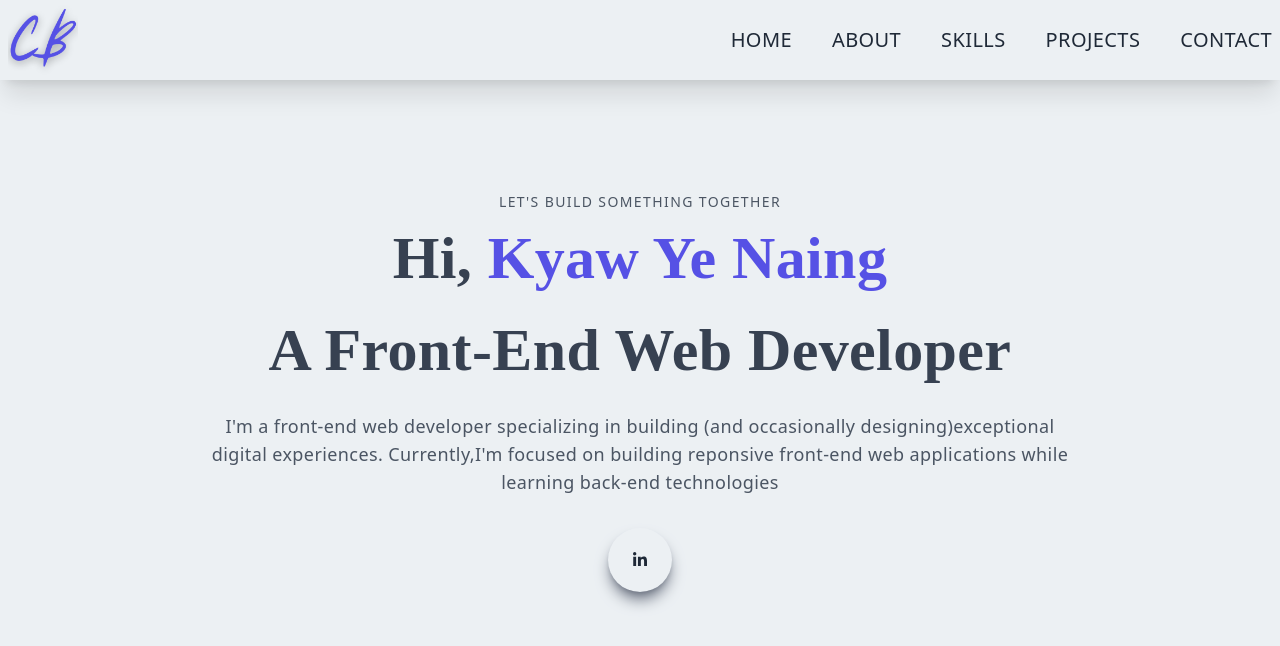
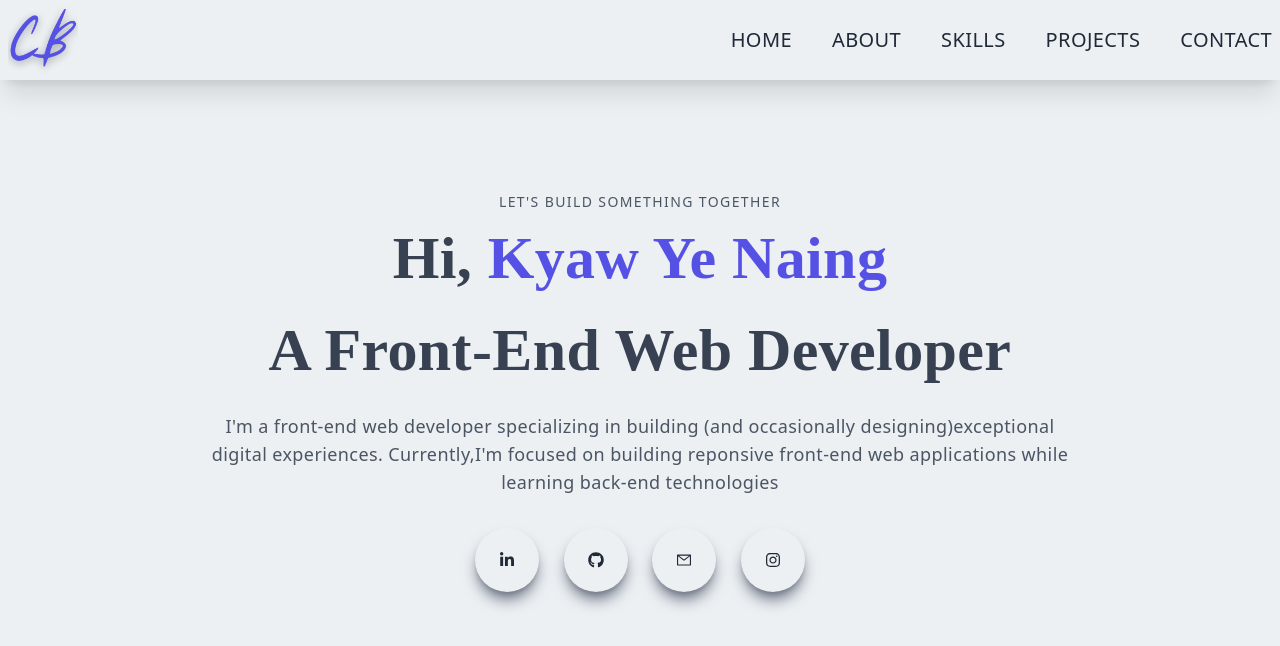
Before and after one commit to 0Chronic/Portfolio, a Next.js app in the folder portfolio-nextjs/: page / in a window 1280 px wide. Shown: the top 646 px of the page. Built offline with nearby package versions, Linux system fonts and the light colour scheme.

Commit message:
doing great job

```diff
--- a/portfolio-nextjs/components/Main.jsx
+++ b/portfolio-nextjs/components/Main.jsx
@@ -1,5 +1,6 @@
 import React from 'react'
-import { FaLinkedinIn } from 'react-icons/fa'
+import { AiOutlineMail } from 'react-icons/ai'
+import { FaLinkedinIn , FaGithub, FaInstagram } from 'react-icons/fa'
 
 const Main = () => {
   return (
@@ -12,11 +13,19 @@ const Main = () => {
                     A Front-End Web Developer
                 </h1>
                 <p className='py-4 text-gray-600 max-w-[70%] m-auto text-lg'>I'm a front-end web developer specializing in building (and occasionally designing)exceptional digital experiences. Currently,I'm focused on building reponsive front-end web applications while learning back-end technologies</p>
-                <div className='flex items-center justify-center max-w-[330px] m-auto py-4'>
+                <div className='flex items-center  justify-between max-w-[330px] m-auto py-4'>
                     <div className='rounded-full shadow-lg shadow-gray-500 p-6 cursor-pointer hover:scale-105 ease-in duration-300'>
                         <FaLinkedinIn />
                     </div>
-
+                    <div className='rounded-full shadow-lg shadow-gray-500 p-6 cursor-pointer hover:scale-105 ease-in duration-300'>
+                        <FaGithub />
+                    </div>
+                    <div className='rounded-full shadow-lg shadow-gray-500 p-6 cursor-pointer hover:scale-105 ease-in duration-300'>
+                        <AiOutlineMail />
+                    </div>
+                    <div className='rounded-full shadow-lg shadow-gray-500 p-6 cursor-pointer hover:scale-105 ease-in duration-300'>
+                        <FaInstagram/>
+                    </div>
                 </div>
             </div>
         </div>
```
